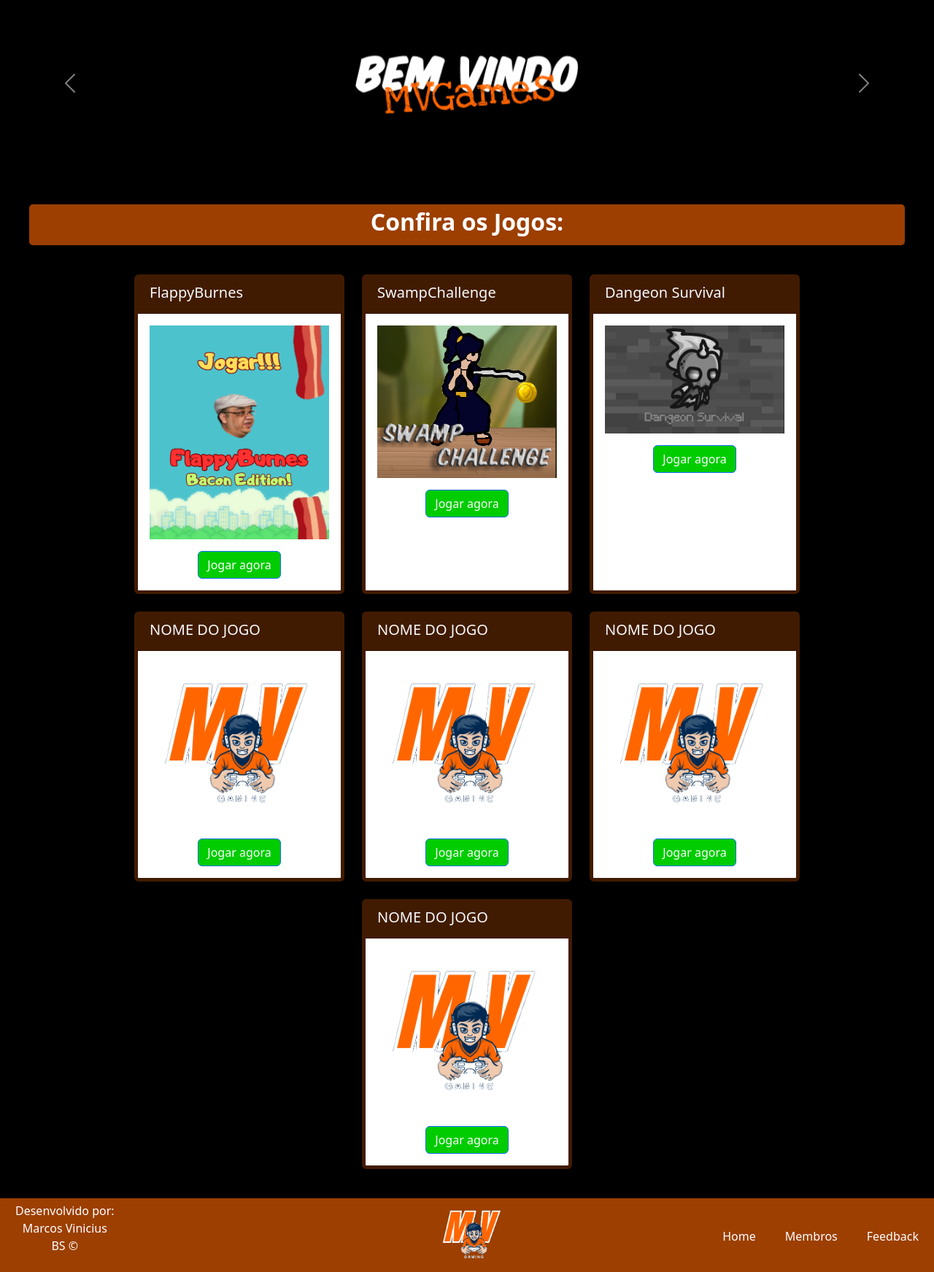
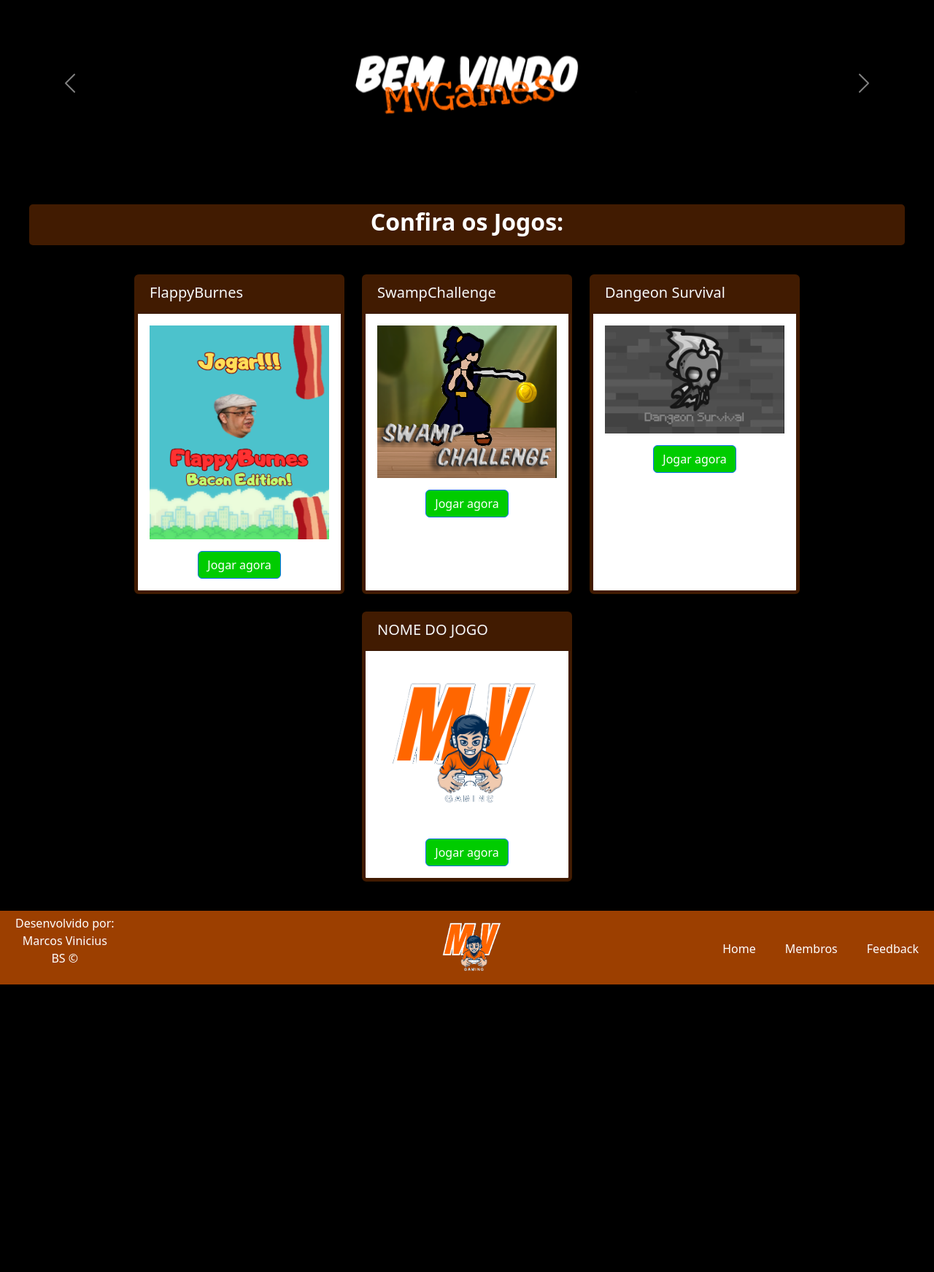
Before and after one commit to Marcosvini0001/TechAcademy2, a PHP site: page / in a window 1280 px wide. Shown: the part 100-1843 px from the top of the page at 73% size. After the commit the page ends 1449 px from the top, so only its background shows below. Run offline with PHP 8.4, Linux system fonts and the light colour scheme; some libraries are stand-ins or nearby versions.

Commit message:
alteração em numeros de cards em HOME

```diff
--- a/css/style.css
+++ b/css/style.css
@@ -59,7 +59,7 @@ body {
 }
 
 main .jogos {
-  background-color: #9c3f00;
+  background-color: #411b01;
   color: white;
   padding: 5px;
   border-radius: 5px;
@@ -73,7 +73,7 @@ main .jogos {
   justify-content: center;
 }
 .contatoform .formulario {
-  background: #FF6600;
+  background: #411b01;
   border-radius: 20px;
   padding: 100px;
   display: flex;
--- a/css/style.scss
+++ b/css/style.scss
@@ -65,7 +65,7 @@ body{
 
 main{
     .jogos{
-        background-color: $quaternary;
+        background-color: #411b01;
         color: white;
         padding: 5px;
         border-radius: 5px;
@@ -80,7 +80,7 @@ main{
     gap: 64px;
     justify-content: center;
     .formulario{
-        background: $primary;
+        background: #411b01;
         border-radius: 20px;
         padding: 100px;
         display: flex;
--- a/index.php
+++ b/index.php
@@ -4,11 +4,11 @@
     <meta charset="UTF-8">
     <meta name="viewport" content="width=device-width, initial-scale=1.0">
     <link href="https://cdn.jsdelivr.net/npm/bootstrap@5.3.3/dist/css/bootstrap.min.css" rel="stylesheet" integrity="sha384-QWTKZyjpPEjISv5WaRU9OFeRpok6YctnYmDr5pNlyT2bRjXh0JMhjY6hW+ALEwIH" crossorigin="anonymous">
-    <link rel="stylesheet" href="css/style.css">
     <link rel="preconnect" href="https://fonts.googleapis.com">
     <link rel="preconnect" href="https://fonts.gstatic.com" crossorigin>
     <link href="https://fonts.googleapis.com/css2?family=Raleway:ital,wght@0,100..900;1,100..900&display=swap" rel="stylesheet">
     <script src="https://kit.fontawesome.com/b3b83db5db.js" crossorigin="anonymous"></script>
+    <link rel="stylesheet" href="css/style.css">
     <link rel="shortcut icon" href="img/mvz.png">
     <title>MVGames</title>
 </head>
@@ -25,19 +25,20 @@
               <div class="collapse navbar-collapse" id="navbarNav">
                 <ul class="navbar-nav">
                   <li class="nav-item">
-                    <a class="nav-link active" aria-current="page" href="index.php?pagina=home.php">Home</a>
+                    <a class="nav-link active" aria-current="page" href="index.php?pagina=home">Home</a>
                   </li>
                   <li class="nav-item">
-                    <a class="nav-link" href="index.php?pagina=membros.php">Membros</a>
+                    <a class="nav-link" href="index.php?pagina=membros">Membros</a>
                   </li>
                   <li class="nav-item">
-                    <a class="nav-link" href="index.php?pagina=feedback.php">Feedback</a>
+                    <a class="nav-link" href="index.php?pagina=feedback">Feedback</a>
                   </li>
                 </ul>
               </div>
             </div>
           </nav>
     </header>
+
 
     <main>
         <?php
@@ -60,15 +61,16 @@
         ?>
     </main>
 
+
     <footer class="footer">
       <div class="pfooter">
         <p class="paragrafofooter">Desenvolvido por:<br>Marcos Vinicius<br>BS &copy;</p>
       </div>
       <img class="logofooter" src="img/mvz.png" alt="MVGames" title="MVGames">
       <div class="d-flex gap-4">
-        <a class="listagemfooter" href="index.php?pagina=home.php">Home</a>
-        <a class="listagemfooter" href="index.php?pagina=membros.php">Membros</a>
-        <a class="listagemfooter" href="index.php?pagina=feedback.php">Feedback</a>
+        <a class="listagemfooter" href="index.php?pagina=home">Home</a>
+        <a class="listagemfooter" href="index.php?pagina=membros">Membros</a>
+        <a class="listagemfooter" href="index.php?pagina=feedback">Feedback</a>
       </div>
     </footer>
 
--- a/paginas/feedback.php
+++ b/paginas/feedback.php
@@ -1,6 +1,6 @@
 
     <main class="main">
-          <div class="jogos">
+          <div class="jogos" style="background-color: #411b01;">
             <h2><strong>Deixe aqui suas considerações</strong></h2>
         </div>
 
--- a/paginas/home.php
+++ b/paginas/home.php
@@ -25,9 +25,9 @@
         </div>
         </div>
 
-          <div class="jogos">
+          <div class="jogos" style="background-color: #411b01;">
             <h2><strong>Confira os Jogos: </strong></h2>
-        </div>
+          </div>
 
         <section class="container d-flex flex-wrap justify-content-center gap-4 mt-4">
 
@@ -74,38 +74,6 @@
                   <a href="#" class="btn btn-primary d-flex align-items-center" style="background-color: #00CC00;">Jogar agora</a>
                 </div>
               </div>
-
-              <div class="card" style="width: 18rem; border: 5px solid #411b01;">
-                <div class="card-header rounded-0 text-light" style="background-color: #411b01;">
-                    <h5 class="card-title">NOME DO JOGO</h5>
-                </div>
-
-                <div class="card-body d-flex flex-column align-items-center">
-                    <img class="w-100" src="img/mvz.png" alt="Imagem" title="imagem">
-                  <p class="card-text"></p>
-                  <a href="#" class="btn btn-primary d-flex align-items-center" style="background-color: #00CC00;">Jogar agora</a>
-                </div>
-              </div>
-              <div class="card" style="width: 18rem; border: 5px solid #411b01;">
-                <div class="card-header rounded-0 text-light" style="background-color: #411b01;">
-                    <h5 class="card-title">NOME DO JOGO</h5>
-                </div>
-                <div class="card-body d-flex flex-column align-items-center">
-                    <img class="w-100" src="img/mvz.png" alt="Imagem" title="imagem">
-                  <p class="card-text"></p>
-                  <a href="#" class="btn btn-primary d-flex align-items-center" style="background-color: #00CC00;">Jogar agora</a>
-                </div>
-              </div>
-
-              <div class="card" style="width: 18rem; border: 5px solid #411b01;">
-                <div class="card-header rounded-0 text-light" style="background-color: #411b01;">
-                    <h5 class="card-title">NOME DO JOGO</h5>
-                </div>
-                <div class="card-body d-flex flex-column align-items-center">
-                    <img class="w-100" src="img/mvz.png" alt="Imagem" title="imagem">
-                  <p class="card-text"></p>
-                  <a href="#" class="btn btn-primary d-flex align-items-center" style="background-color: #00CC00;">Jogar agora</a>
-                </div>
-              </div>
+            </div>
         </section>
     </main>
```
Also changed, not shown: css/style.min.css (+1 -1 lines), paginas/membros.php (+4 -41 lines), 1 other file.
